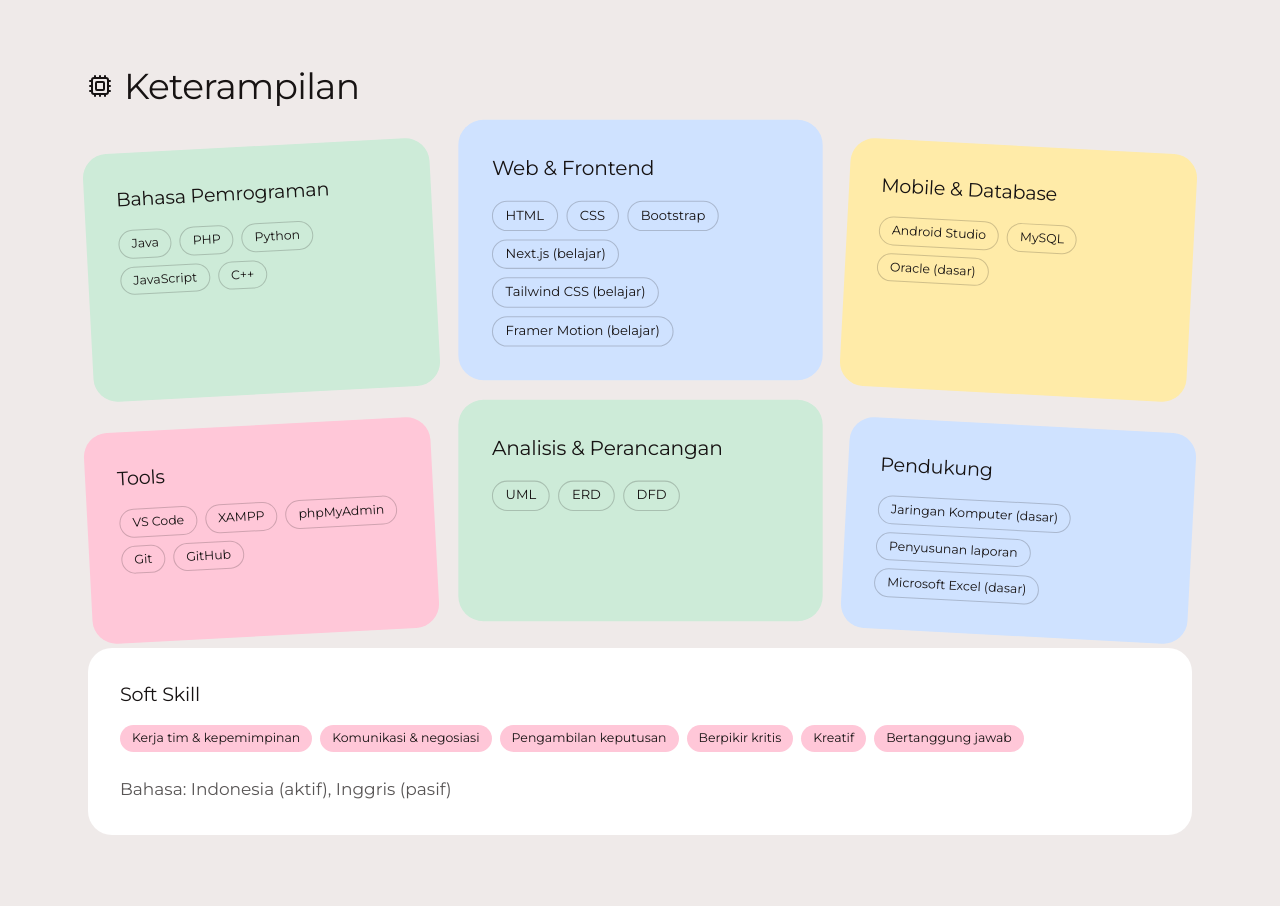
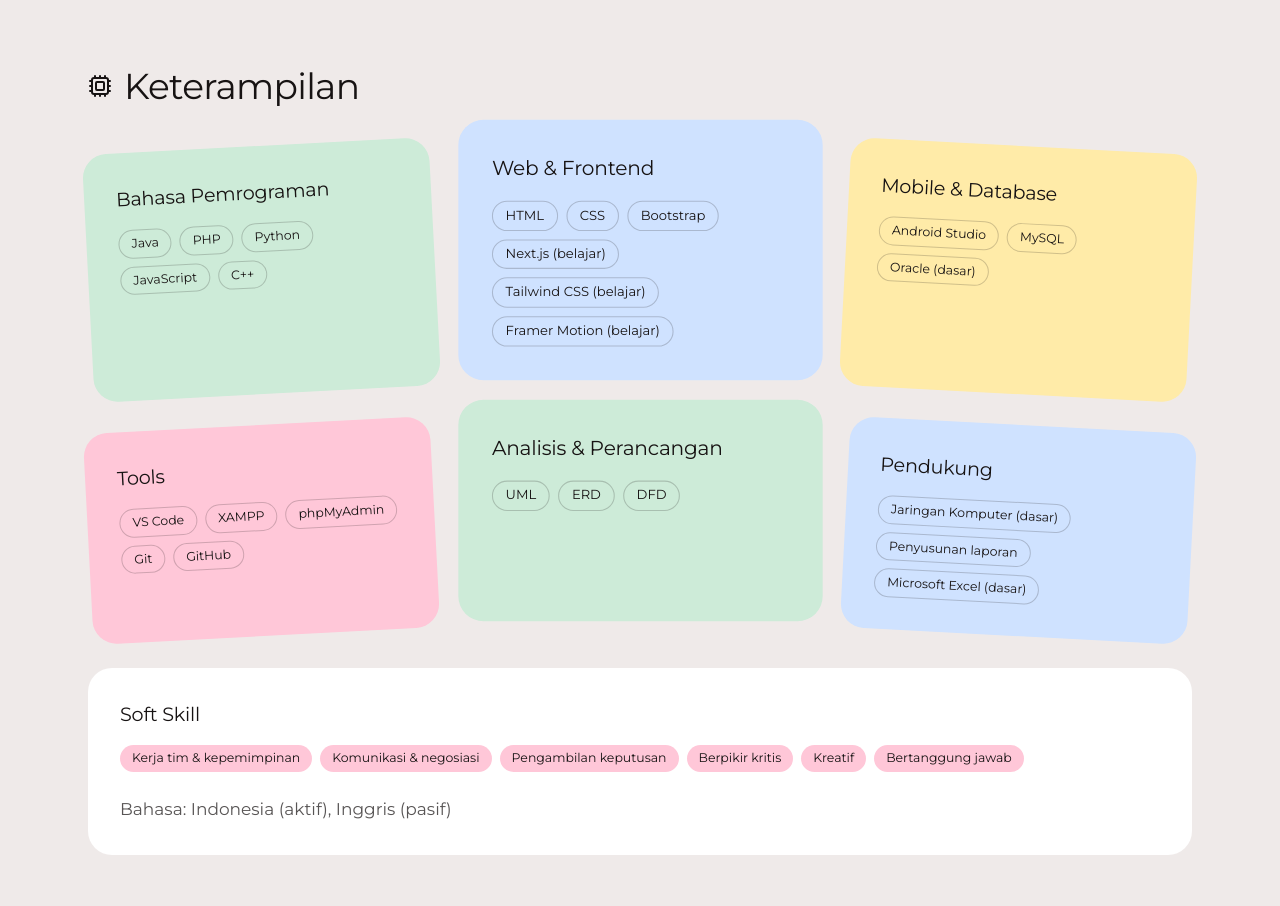
Before and after one commit to sutannn7/portofolio-nextjs, a Next.js app: page /about in a window 1280 px wide. Shown: the part 1000-1906 px from the top of the page. Built offline with nearby package versions, Linux system fonts and the light colour scheme.

Commit message:
style: beri ruang di bawah grid keterampilan

```diff
--- a/components/sections/AboutSection.tsx
+++ b/components/sections/AboutSection.tsx
@@ -139,7 +139,7 @@ export default function AboutSection() {
         <div
           ref={gridRef}
           data-fan={fanned ? "on" : "off"}
-          className="grid gap-6 sm:grid-cols-2 md:grid-cols-3 md:gap-8"
+          className="grid gap-6 sm:grid-cols-2 md:grid-cols-3 md:gap-8 md:pb-5"
         >
           {skills.map((g, i) => (
             <Reveal key={g.title} delay={(i % 3) * 0.07} className="h-full">
```
